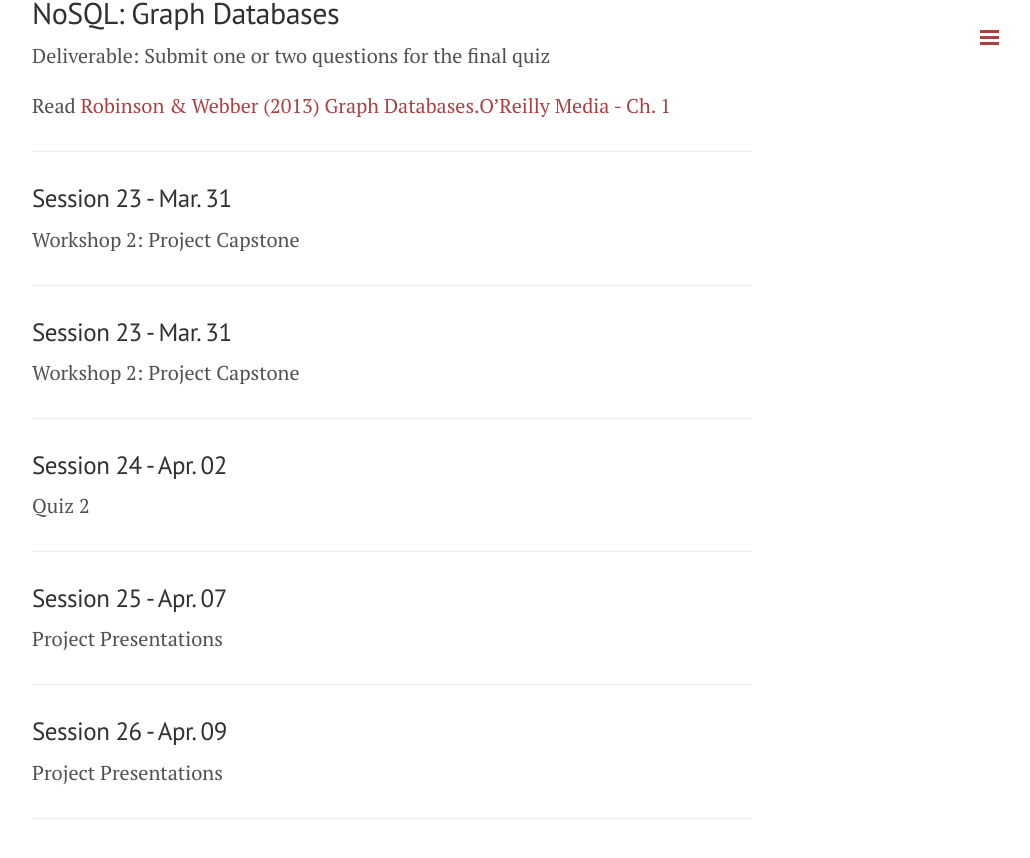
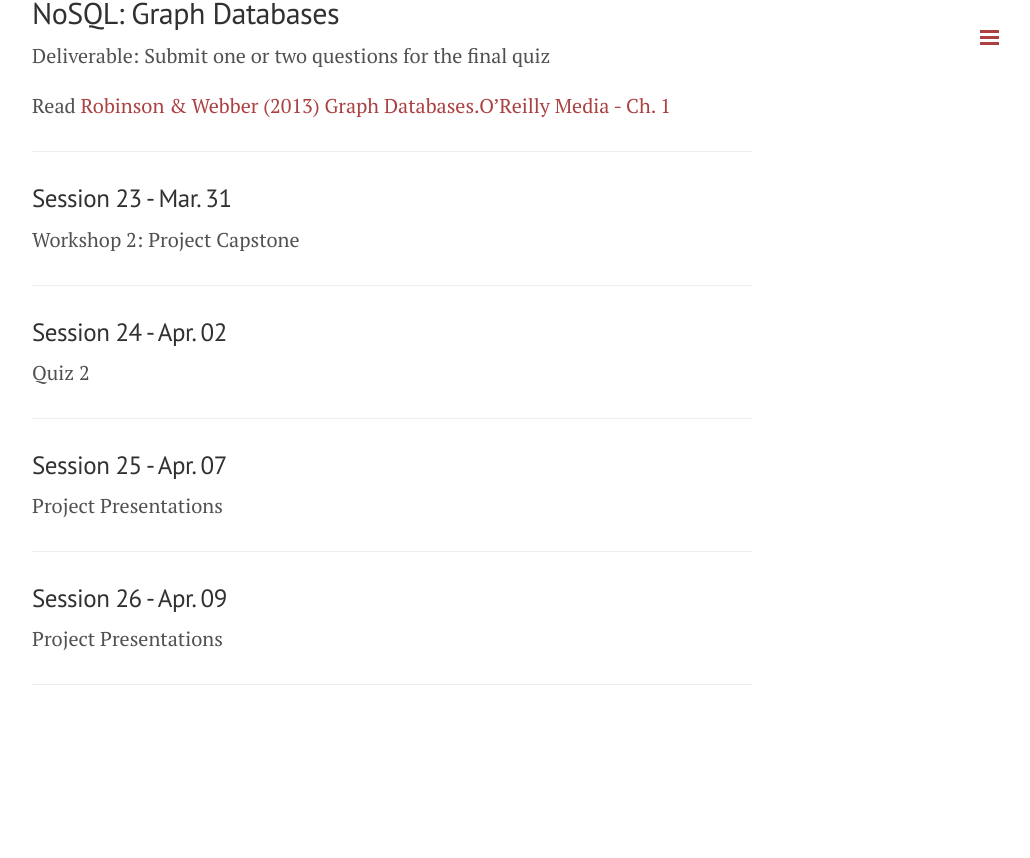
Before and after one commit to retrography/data-management, a Jekyll site: the page built from outline.md, in a window 1280 px wide and 900 px high, scrolled down 7921 px. Shown: the top 858 px of the window, without its empty margins (248-1278 px from the left). Built offline with Jekyll 4.4.1, drawn with Linux system fonts in a browser that asks for light colours; Markdown is read by kramdown in place of the engine named in the settings; after the commit the page ends 8687 px from its top, so only the background shows below that.

Commit message:
updated outline - remove redundancies

```diff
--- a/outline.md
+++ b/outline.md
@@ -265,12 +265,6 @@ Workshop 2: Project Capstone
 
 ***
 
-### Session 23 - Mar. 31
-
-Workshop 2: Project Capstone
-
-***
-
 ### Session 24 - Apr. 02
 
 Quiz 2
```
